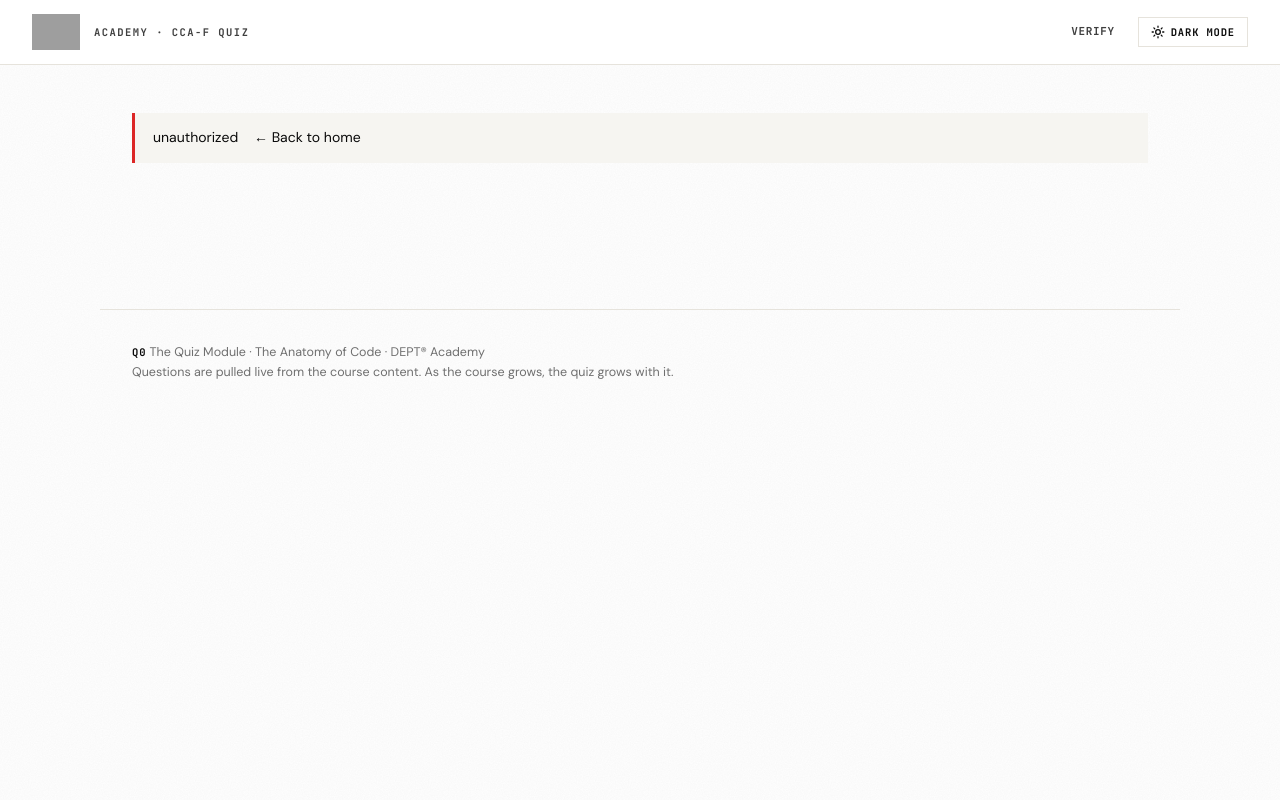
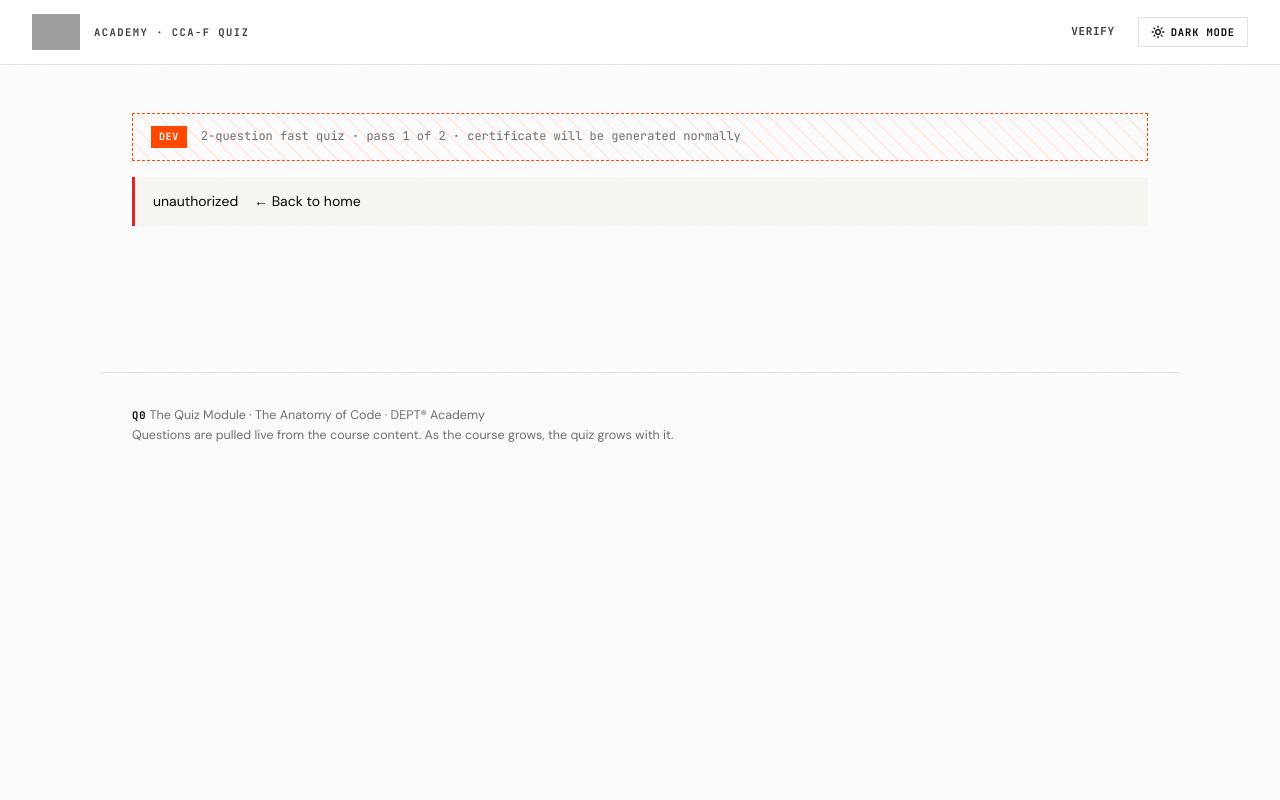
Before and after one commit to yashmody/code-anatomy, a FastAPI app: template quiz-certification/templates/quiz.html in a window 1280 px wide. Run offline with FastAPI, Linux system fonts and the light colour scheme; the template is opened without the code that fills it: most values are stand-ins (such as "Sample title", 1, 10 or a date in 2020); grey boxes are pictures that could not be loaded.

Commit message:
Add dev-mode fast quiz for certificate-generation testing
Introduces a 2-question, pass-1-of-2 quiz shortcut gated behind
config.DEV_MODE. Developers can reach the full certificate → email flow
in seconds without completing a full quiz attempt.

All dev-only logic is isolated in app/dev_quiz.py with an embedded
removal checklist covering all five callsites (main.py, quiz_generator.py,
home.html, quiz.html). Zero production-path behaviour changed.

Co-Authored-By: Claude Sonnet 4.6 <noreply@anthropic.com>

```diff
--- a/quiz-certification/app/main.py
+++ b/quiz-certification/app/main.py
@@ -33,7 +33,7 @@ from fastapi.templating import Jinja2Templates
 from pydantic import BaseModel
 from starlette.middleware.sessions import SessionMiddleware
 
-from . import auth, certificate, config, email_service, quiz_generator, roles, storage
+from . import auth, certificate, config, dev_quiz, email_service, quiz_generator, roles, storage
 
 app = FastAPI(title="Q0 · The Anatomy of Code · Quiz Module")
 app.add_middleware(SessionMiddleware, secret_key=config.SECRET_KEY)
@@ -237,6 +237,7 @@ async def profile_role_save(request: Request, role: str = Form(...)):
 
 class StartQuizPayload(BaseModel):
     difficulty: str
+    dev_quiz: bool = False          # DEV ONLY — ignored when DEV_MODE=false
 
 
 @app.post("/quiz/start")
@@ -254,26 +255,38 @@ async def quiz_start(request: Request, payload: StartQuizPayload):
             status_code=429,
         )
 
+    # DEV ONLY — fast-quiz shim; remove this block with dev_quiz.py ──────────
+    _dev_pass_mark = None
+    _dev_duration  = config.QUIZ_DURATION_MIN
+    _dev_count     = None
+    if payload.dev_quiz and config.DEV_MODE:
+        _dev_count     = dev_quiz.DEV_QUIZ_COUNT
+        _dev_pass_mark = dev_quiz.DEV_QUIZ_PASS_MARK
+        _dev_duration  = dev_quiz.DEV_QUIZ_DURATION_MIN
+    # ─────────────────────────────────────────────────────────────────────────
+
     try:
-        quiz = quiz_generator.generate(payload.difficulty)
+        quiz = quiz_generator.generate(payload.difficulty, count=_dev_count)
     except ValueError as e:
         return JSONResponse({"error": "generation_failed", "detail": str(e)}, status_code=400)
 
     _active_quizzes[quiz["quiz_id"]] = {
-        "user_email": user["email"],
-        "started_at": quiz["started_at"],
-        "difficulty": quiz["difficulty"],
+        "user_email":     user["email"],
+        "started_at":     quiz["started_at"],
+        "difficulty":     quiz["difficulty"],
         "server_answers": quiz["server_answers"],
         "full_questions": quiz["full_questions"],
+        **( {"dev_pass_mark": _dev_pass_mark} if _dev_pass_mark is not None else {} ),
     }
 
     return JSONResponse(
         {
-            "quiz_id": quiz["quiz_id"],
-            "started_at": quiz["started_at"],
-            "difficulty": quiz["difficulty"],
-            "duration_minutes": quiz["duration_minutes"],
-            "questions": quiz["questions"],
+            "quiz_id":          quiz["quiz_id"],
+            "started_at":       quiz["started_at"],
+            "difficulty":       quiz["difficulty"],
+            "duration_minutes": _dev_duration,
+            "questions":        quiz["questions"],
+            **( {"dev_mode": True} if _dev_pass_mark is not None else {} ),
         }
     )
 
@@ -296,7 +309,11 @@ async def quiz_submit(request: Request, payload: SubmitPayload):
     if active["user_email"] != user["email"]:
         return JSONResponse({"error": "forbidden"}, status_code=403)
 
-    grading = quiz_generator.grade(active["server_answers"], payload.answers)
+    dev_pass_mark = active.get("dev_pass_mark")    # DEV ONLY — None on all production quizzes
+    grading = quiz_generator.grade(
+        active["server_answers"], payload.answers,
+        pass_mark=dev_pass_mark,
+    )
 
     cert_id = None
     if grading["passed"]:
--- a/quiz-certification/templates/quiz.html
+++ b/quiz-certification/templates/quiz.html
@@ -28,11 +28,24 @@
   .review-row-edit:hover{border-color:var(--ochre);color:var(--ochre)}
 
   .review-controls{display:flex;gap:10px;align-items:center;flex-wrap:wrap;padding-top:16px;border-top:1px solid var(--rule)}
+  /* DEV ONLY — remove with dev_quiz.py */
+  .dev-mode-bar{display:flex;align-items:center;gap:14px;padding:12px 18px;
+    background:repeating-linear-gradient(45deg,#ff490012,#ff490012 2px,transparent 2px,transparent 12px);
+    border:1px dashed var(--ochre)}
+  .dev-label{background:var(--ochre);color:#fff;font-weight:700;letter-spacing:.06em;
+    text-transform:uppercase;padding:3px 8px;font-family:var(--mono,'JetBrains Mono');font-size:10px}
+  .dev-hint{color:var(--ink-faint);font-family:var(--mono,'JetBrains Mono');font-size:12px;flex:1}
 </style>
 {% endblock %}
 
 {% block content %}
 <div id="quizContainer">
+  <!-- DEV ONLY — remove with dev_quiz.py -->
+  <div id="devQuizBanner" class="dev-mode-bar" style="margin-bottom:16px" hidden>
+    <span class="dev-label">DEV</span>
+    <span class="dev-hint">2-question fast quiz · pass 1 of 2 · certificate will be generated normally</span>
+  </div>
+
   <!-- Loading -->
   <div id="quizLoading" class="centered">
     <div class="loader">
@@ -108,11 +121,14 @@
   // ── start ──────────────────────────────────────────────────────────────
   async function startQuiz() {
     const difficulty = sessionStorage.getItem('q0-difficulty') || 'beginner';
+    // DEV ONLY — read and immediately clear so the flag doesn't survive a reload
+    const isDevQuiz = sessionStorage.getItem('q0-dev-quiz') === 'true';
+    sessionStorage.removeItem('q0-dev-quiz');
     try {
       const r = await fetch('/quiz/start', {
         method: 'POST',
         headers: {'Content-Type': 'application/json'},
-        body: JSON.stringify({difficulty})
+        body: JSON.stringify({difficulty, ...(isDevQuiz ? {dev_quiz: true} : {})})
       });
       if (r.status === 429) {
         const data = await r.json();
@@ -123,10 +139,15 @@
         return showError(data.detail || data.error || 'Could not start quiz.');
       }
       quiz = await r.json();
+      // DEV ONLY — show banner when server confirms this is a dev fast-quiz
+      if (quiz.dev_mode) {
+        const banner = document.getElementById('devQuizBanner');
+        if (banner) banner.hidden = false;
+      }
       document.getElementById('qDifficulty').textContent = quiz.difficulty;
       document.getElementById('rDifficulty').textContent = quiz.difficulty;
       setState('active');
-      deadlineMs = Date.now() + DURATION_MIN * 60 * 1000;
+      deadlineMs = Date.now() + (quiz.duration_minutes || DURATION_MIN) * 60 * 1000;
       startTimer();
       renderQuestion();
     } catch (e) {
```
Also changed, not shown: quiz-certification/app/dev_quiz.py (added, +27 -0 lines), quiz-certification/app/quiz_generator.py (+10 -4 lines), quiz-certification/templates/home.html (+29 -0 lines).
